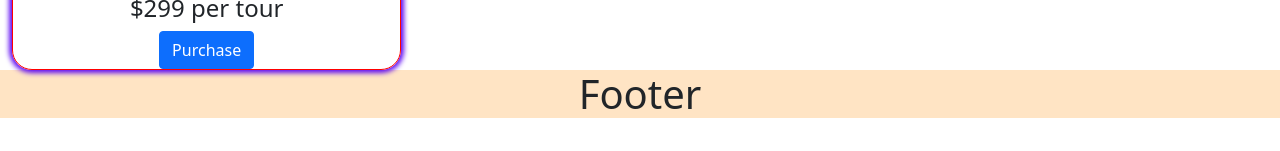
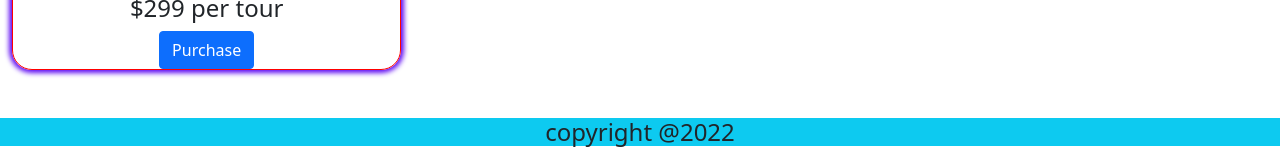
Before and after one commit to jasim-164/Tour-Guide-UserAuthentication-Firebase, a React (Create React App) app: page / in a window 1280 px wide. Shown: the part 3160-3311 px from the top of the page. Before the commit the page ends 3286 px from the top, so only its background shows below. Built offline with nearby package versions, Linux system fonts and the light colour scheme.

Commit message:
Footer part added

```diff
--- a/src/components/Footer/Footer.css
+++ b/src/components/Footer/Footer.css
@@ -1,4 +1,3 @@
 .Footer{
-    min-height:10%;
     background-color: bisque;
 }
--- a/src/components/Footer/Footer.js
+++ b/src/components/Footer/Footer.js
@@ -1,11 +1,16 @@
 import React from 'react';
 import "./Footer.css"
 const Footer = () => {
+    const date= new Date();
+    const year= new Date().getFullYear();
     return (
         <div>
 
 
-        <div className="Footer"> <h1>Footer</h1></div>
+        <div className="Footer text-center h-50 mt-5 bg-info">
+        <h4>copyright @{year}</h4>
+        </div>
+
 
         </div>
     );
```
